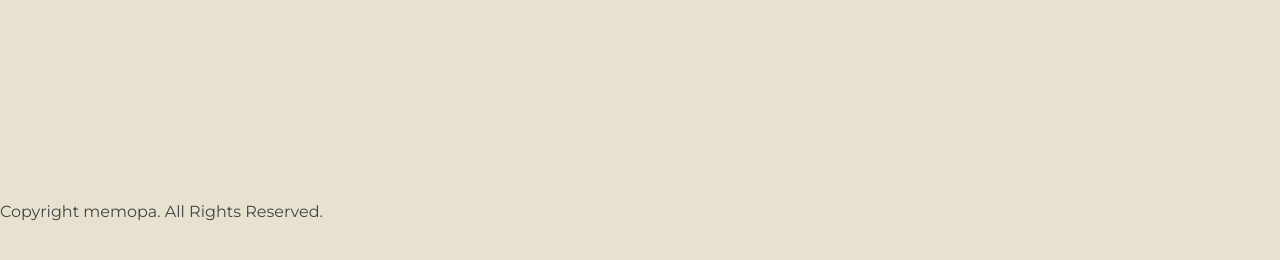
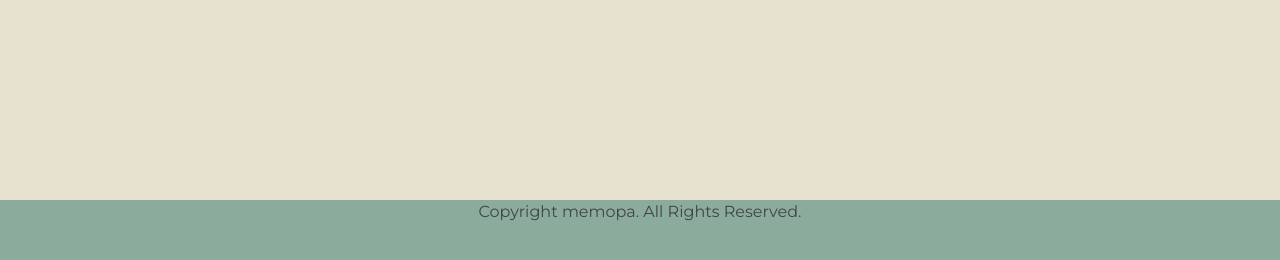
Before and after one commit to Kuruton-tern/memopa01, a PHP site: page /list.html in a window 1280 px wide. Shown: the part 730-990 px from the top of the page. Before the commit the page ends 951 px from the top, so only its background shows below. Run offline with PHP 8.4, Linux system fonts and the light colour scheme.

Commit message:
footer追加

```diff
--- a/style.css
+++ b/style.css
@@ -529,3 +529,22 @@ input[type="submit"]:hover{
 .t-text-box p{
   line-height: 200%;
 }
+
+
+/* ==============================
+フッター
+================================*/
+#footer{
+  width: 100%;
+  height: 60px;
+  background: #8BAC9D;
+  text-align: center;
+}
+
+#footer a{
+  color: #444;
+}
+#footer a:hover{
+  cursor: pointer;
+  text-decoration: underline;
+}
```
